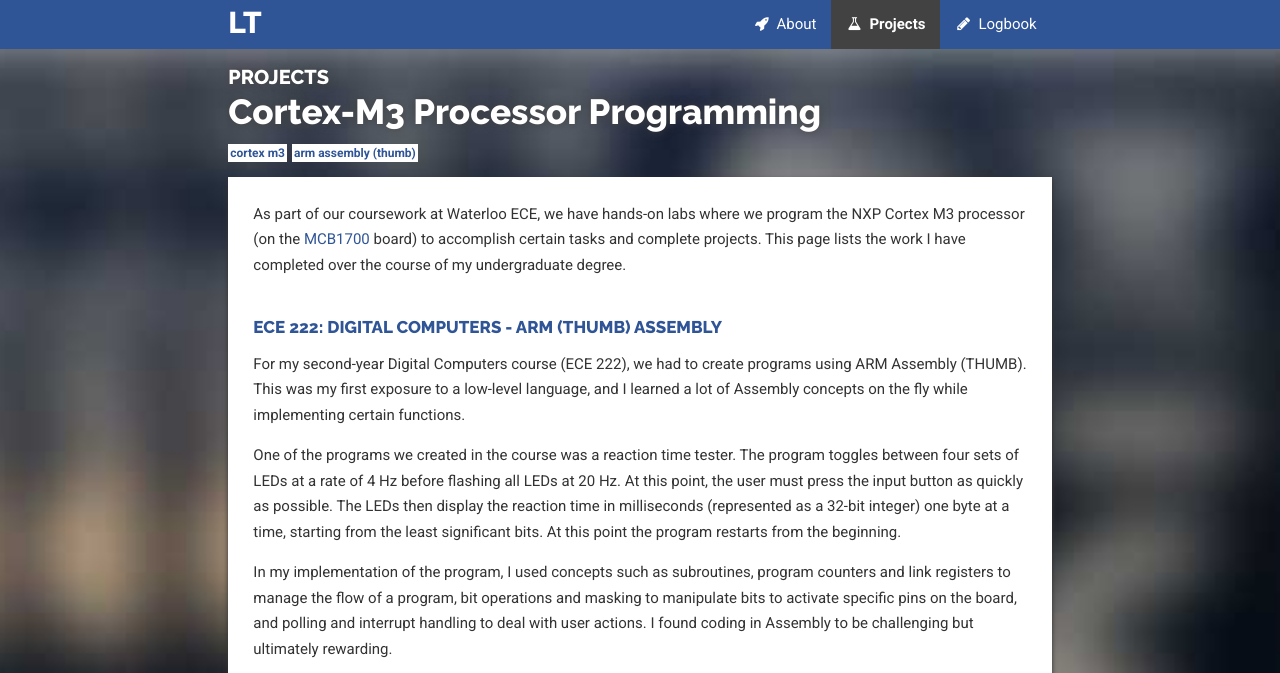
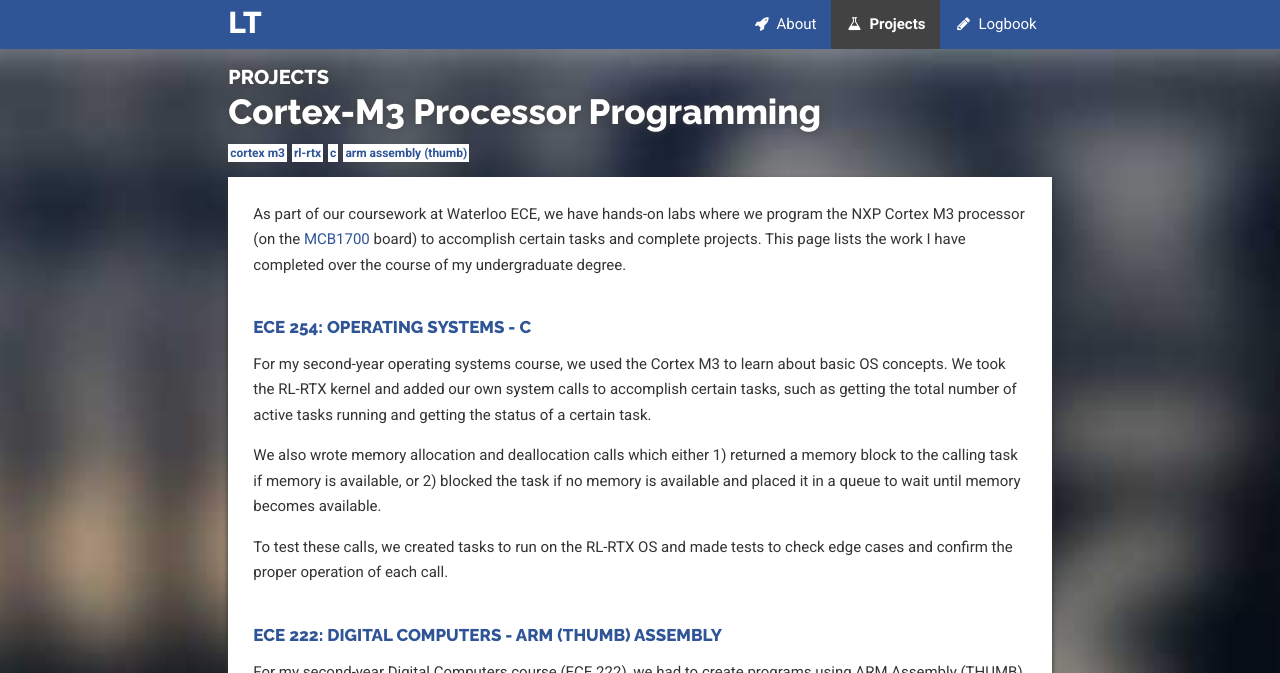
Before and after one commit to lloydtorres/lloydtorres.github.io, a Jekyll site: the page built from cortex-m3.md, in a window 1280 px wide and 900 px high, cut to the strip 0-673 px from the top of the window. Built offline with Jekyll 4.4.1, drawn with Linux system fonts in a browser that asks for light colours; nearby versions of some CDN libraries.

Commit message:
Add school projects for Altera and Cortex

```diff
--- a/cortex-m3.md
+++ b/cortex-m3.md
@@ -7,15 +7,25 @@ categories:
 - projects
 tags:
 - cortex m3
+- rl-rtx
+- c
 - arm assembly (thumb)
 description: Low-level programming coursework on the NXP Cortex M3 processor with ARM Assembly.
 preview: "/images/projects/cortex-m3/cortex-m3-preview.jpg"
 prev_banner: "/images/projects/cortex-m3/cortex-m3-preview.jpg"
-sequence: -6
+sequence: -5
 redirect_from: "/projects/assembly/"
 ---
 
 As part of our coursework at Waterloo ECE, we have hands-on labs where we program the NXP Cortex M3 processor (on the [MCB1700](http://www.keil.com/mcb1700/) board) to accomplish certain tasks and complete projects. This page lists the work I have completed over the course of my undergraduate degree.
+
+## ECE 254: Operating Systems - C
+
+For my second-year operating systems course, we used the Cortex M3 to learn about basic OS concepts. We took the RL-RTX kernel and added our own system calls to accomplish certain tasks, such as getting the total number of active tasks running and getting the status of a certain task.
+
+We also wrote memory allocation and deallocation calls which either 1) returned a memory block to the calling task if memory is available, or 2) blocked the task if no memory is available and placed it in a queue to wait until memory becomes available.
+
+To test these calls, we created tasks to run on the RL-RTX OS and made tests to check edge cases and confirm the proper operation of each call.
 
 ## ECE 222: Digital Computers - ARM (THUMB) Assembly
 
```
Also changed, not shown: altera-de2.md (+17 -2 lines).
